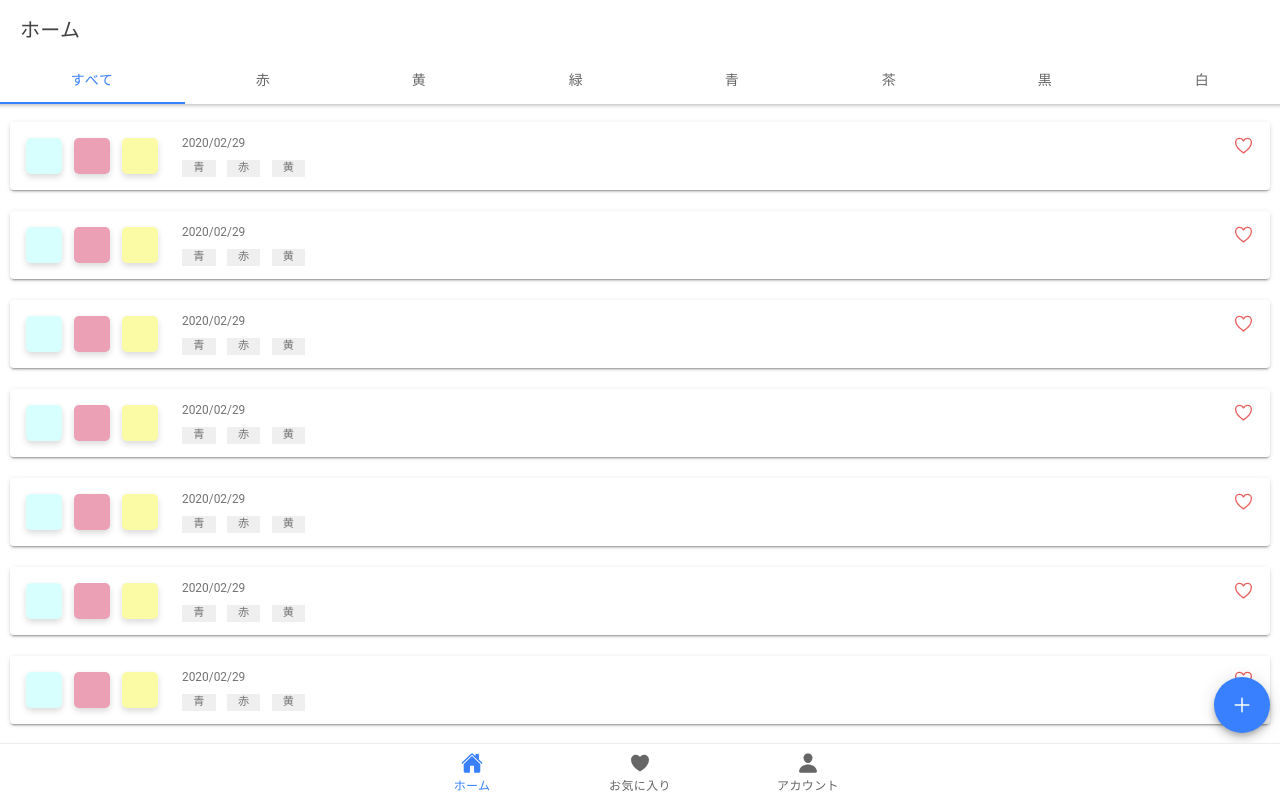
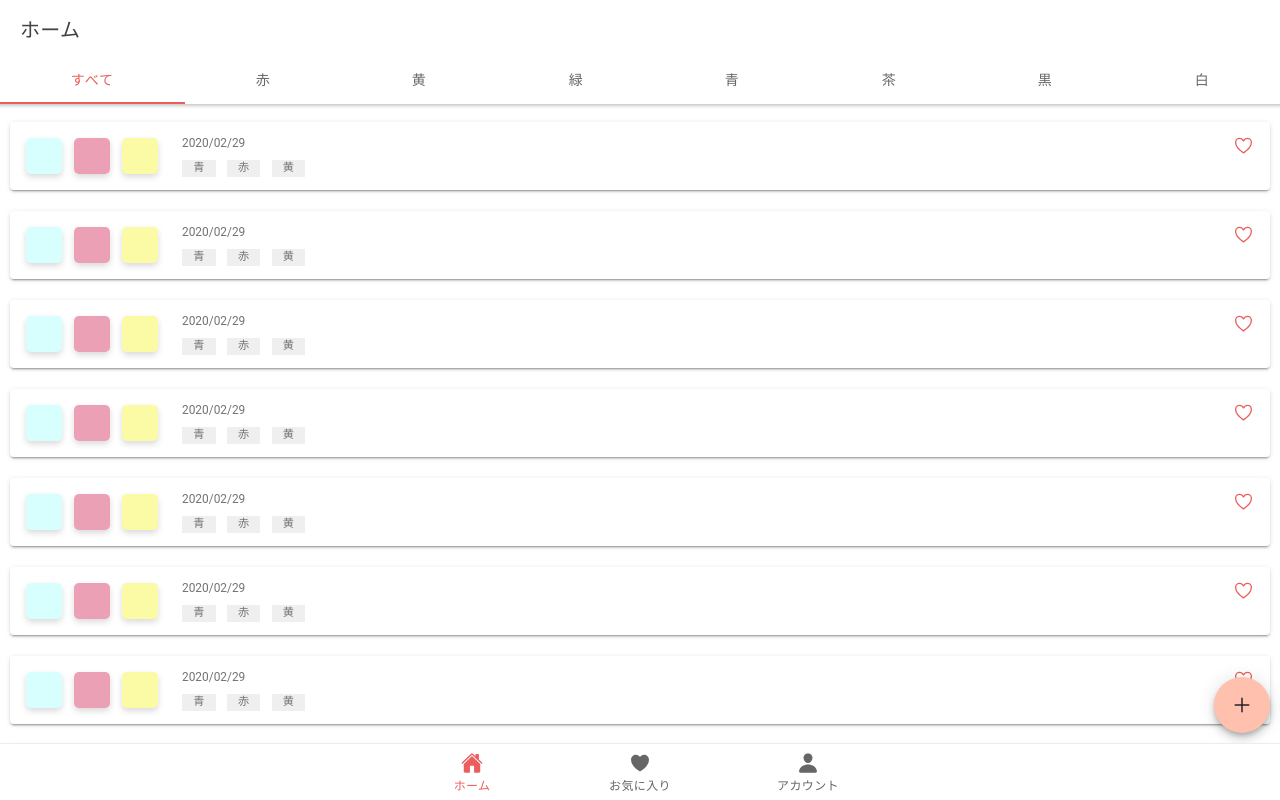
Before and after one commit to tomi-matsu/colorin-app, a React (Create React App) app: page /home in a window 1280 px wide. Built offline with nearby package versions, Linux system fonts and the light colour scheme.

Commit message:
set primary and secondary color

```diff
--- a/src/components/Card.scss
+++ b/src/components/Card.scss
@@ -37,9 +37,6 @@ ion-card {
   .date {
     font-size: .85em;
   }
-  .favorite {
-    color: #EA5E5E;
-  }
   .lower {
     text-align: left;
   }
--- a/src/components/Card.tsx
+++ b/src/components/Card.tsx
@@ -24,7 +24,7 @@ const Card: React.FC<CardProps> = () => {
         <div className="card-content right">
           <div className="upper">
             <span className="date">2020/02/29</span>
-            <IonIcon icon={ heartOutline } className='icon favorite' />
+            <IonIcon icon={ heartOutline } className='icon' color="primary" />
           </div>
           <div className="lower">
             <span className="tag">青</span>
--- a/src/components/Fab.tsx
+++ b/src/components/Fab.tsx
@@ -3,9 +3,9 @@ import { IonFab, IonFabButton, IonIcon } from '@ionic/react';
 import { add } from 'ionicons/icons';
 
 const Fab: React.FC = () => (
-  <IonFab vertical="bottom" horizontal="end" color="primary">
-    <IonFabButton>
-      <IonIcon icon={ add } />
+  <IonFab vertical="bottom" horizontal="end">
+    <IonFabButton color="secondary">
+      <IonIcon icon={ add } color="dark" />
     </IonFabButton>
   </IonFab>
 );
--- a/src/theme/variables.css
+++ b/src/theme/variables.css
@@ -4,28 +4,28 @@ http://ionicframework.com/docs/theming/ */
 /** Ionic CSS Variables **/
 :root {
   /** primary **/
-  --ion-color-primary: #3880ff;
-  --ion-color-primary-rgb: 56, 128, 255;
+  --ion-color-primary: #EA5E5E;
+  --ion-color-primary-rgb: 234, 94, 94;
   --ion-color-primary-contrast: #ffffff;
   --ion-color-primary-contrast-rgb: 255, 255, 255;
-  --ion-color-primary-shade: #3171e0;
-  --ion-color-primary-tint: #4c8dff;
+  --ion-color-primary-shade: rgb(190, 76, 76);
+  --ion-color-primary-tint: rgb(255, 106, 106);
 
   /** secondary **/
-  --ion-color-secondary: #3dc2ff;
-  --ion-color-secondary-rgb: 61, 194, 255;
+  --ion-color-secondary: #FFC0AD;
+  --ion-color-secondary-rgb: 255, 192, 173;
   --ion-color-secondary-contrast: #ffffff;
   --ion-color-secondary-contrast-rgb: 255, 255, 255;
-  --ion-color-secondary-shade: #36abe0;
-  --ion-color-secondary-tint: #50c8ff;
+  --ion-color-secondary-shade: rgb(247, 173, 150);
+  --ion-color-secondary-tint: rgb(255, 211, 198);
 
   /** tertiary **/
-  --ion-color-tertiary: #5260ff;
+  /* --ion-color-tertiary: #5260ff;
   --ion-color-tertiary-rgb: 82, 96, 255;
   --ion-color-tertiary-contrast: #ffffff;
   --ion-color-tertiary-contrast-rgb: 255, 255, 255;
   --ion-color-tertiary-shade: #4854e0;
-  --ion-color-tertiary-tint: #6370ff;
+  --ion-color-tertiary-tint: #6370ff; */
 
   /** success **/
   --ion-color-success: #2dd36f;
@@ -83,26 +83,26 @@ http://ionicframework.com/docs/theming/ */
    */
 
   body {
-    --ion-color-primary: #428cff;
-    --ion-color-primary-rgb: 66,140,255;
+    --ion-color-primary: #EA5E5E;
+    --ion-color-primary-rgb: 234, 94, 94;
     --ion-color-primary-contrast: #ffffff;
-    --ion-color-primary-contrast-rgb: 255,255,255;
-    --ion-color-primary-shade: #3a7be0;
-    --ion-color-primary-tint: #5598ff;
+    --ion-color-primary-contrast-rgb: 255, 255, 255;
+    --ion-color-primary-shade: rgb(190, 76, 76);
+    --ion-color-primary-tint: rgb(255, 106, 106);
 
-    --ion-color-secondary: #50c8ff;
-    --ion-color-secondary-rgb: 80,200,255;
+    --ion-color-secondary: #FFC0AD;
+    --ion-color-secondary-rgb: 255, 192, 173;
     --ion-color-secondary-contrast: #ffffff;
-    --ion-color-secondary-contrast-rgb: 255,255,255;
-    --ion-color-secondary-shade: #46b0e0;
-    --ion-color-secondary-tint: #62ceff;
+    --ion-color-secondary-contrast-rgb: 255, 255, 255;
+    --ion-color-secondary-shade: rgb(247, 173, 150);
+    --ion-color-secondary-tint: rgb(255, 211, 198);
 
-    --ion-color-tertiary: #6a64ff;
+    /* --ion-color-tertiary: #6a64ff;
     --ion-color-tertiary-rgb: 106,100,255;
     --ion-color-tertiary-contrast: #ffffff;
     --ion-color-tertiary-contrast-rgb: 255,255,255;
     --ion-color-tertiary-shade: #5d58e0;
-    --ion-color-tertiary-tint: #7974ff;
+    --ion-color-tertiary-tint: #7974ff; */
 
     --ion-color-success: #2fdf75;
     --ion-color-success-rgb: 47,223,117;
```
